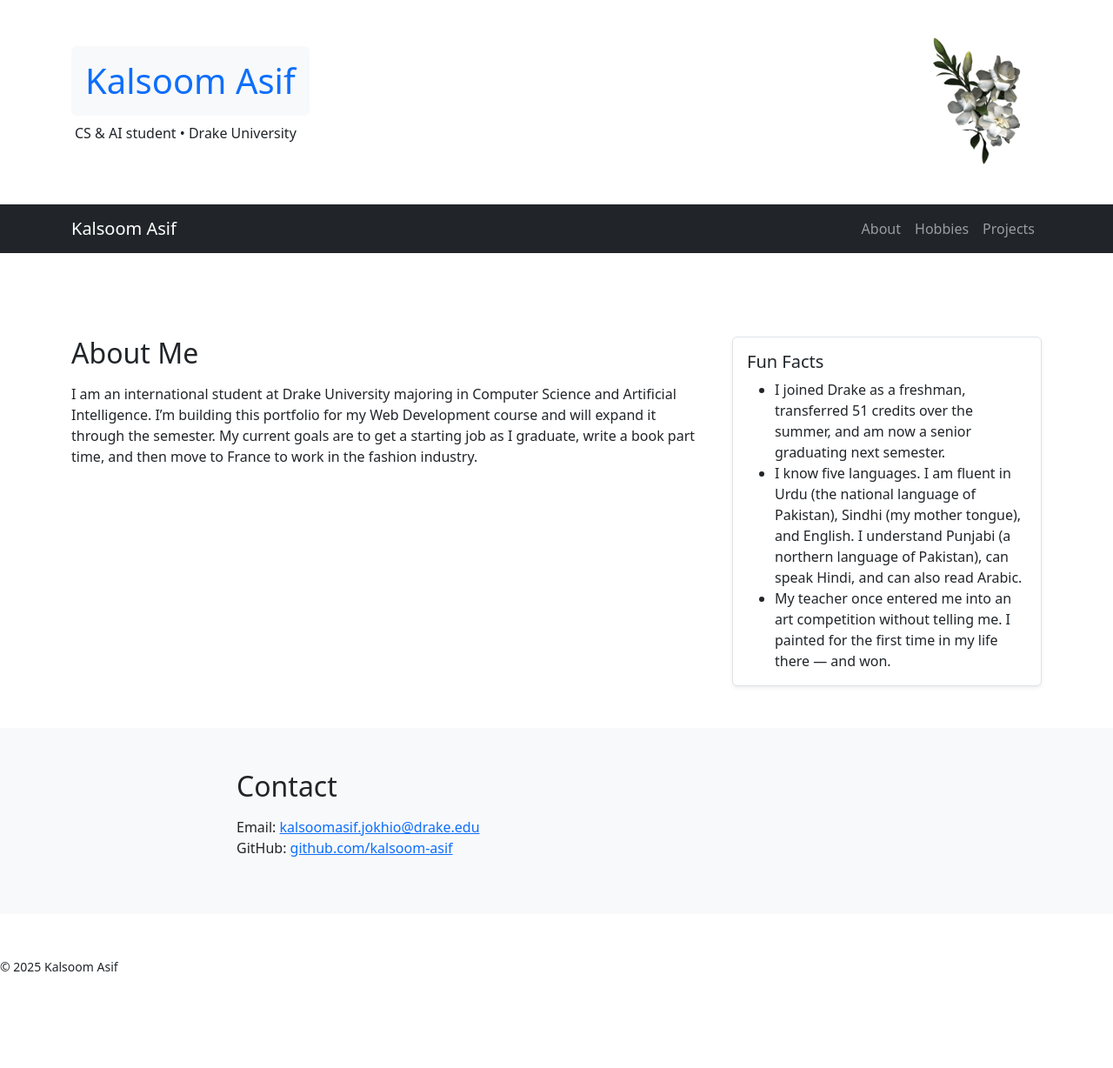
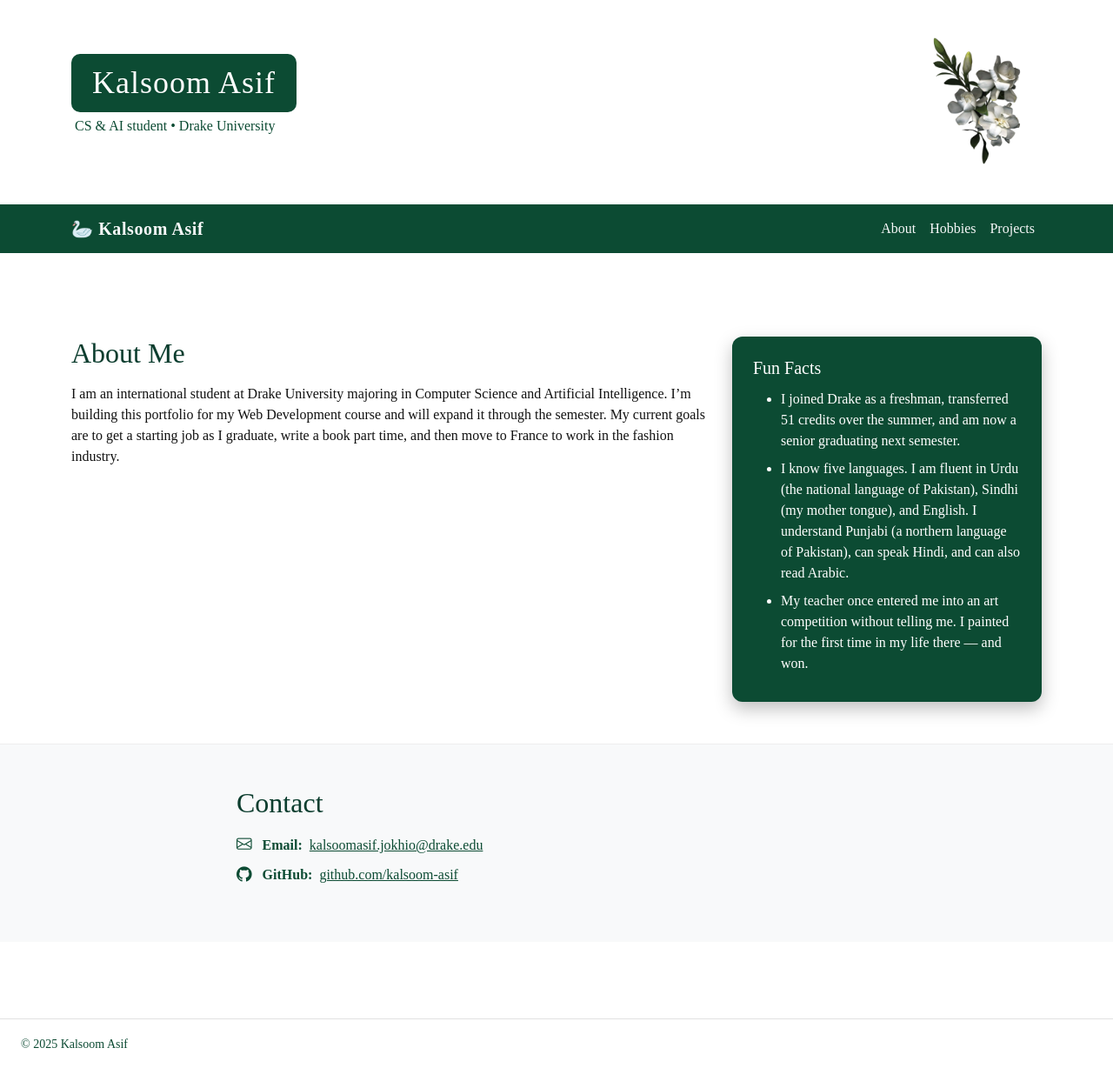
Before and after one commit to drake-full-stack/lab04-bootstrap-portfolio-2-0-kalsoom-asif, a plain HTML site: page index.html in a window 1280 px wide. Shown: the whole page at 87% size. Before the commit the page ends 1123 px from the top, so only its background shows below. Drawn offline with nearby package versions, Linux system fonts and the light colour scheme.

Commit message:
Finalized Bootstrap portfolio with custom green theme

```diff
--- a/index.html
+++ b/index.html
@@ -8,13 +8,18 @@
   href="https://cdn.jsdelivr.net/npm/bootstrap@5.3.0/dist/css/bootstrap.min.css"
   rel="stylesheet"
 />
+<link
+  rel="stylesheet"
+  href="https://cdn.jsdelivr.net/npm/bootstrap-icons@1.11.3/font/bootstrap-icons.css"
+/>
+<link rel="stylesheet" href="styles/main.css">
 
 </head>
 <body>
   <header>
   <div class="container py-4 d-flex justify-content-between align-items-center">
       <div>
-        <h1 class="text-primary bg-light p-3 rounded">Kalsoom Asif</h1>
+        <h1 class="hero-name">Kalsoom Asif</h1>
         <p class="ms-1">CS & AI student • Drake University</p>
       </div>
       <img src="assets/gardenia.png" alt="Gardenia flower" width="140" style="opacity: 1.0;">
@@ -22,7 +27,7 @@
 
 <nav class="navbar navbar-expand-lg navbar-dark bg-dark">
   <div class="container">
-    <a class="navbar-brand" href="index.html">Kalsoom Asif</a>
+    <a class="navbar-brand" href="index.html">🦢 Kalsoom Asif</a>
     <button
       class="navbar-toggler"
       type="button"
@@ -65,7 +70,7 @@
 
         <!-- Fun Facts in a card-style box -->
         <div class="col-lg-4 mt-4 mt-lg-0">
-          <div class="border rounded p-3 bg-white shadow-sm h-100">
+  <div class="fun-facts-card h-100">
     <h3 class="h5">Fun Facts</h3>
     <ul class="mb-0">
       <li>I joined Drake as a freshman, transferred 51 credits over the summer, and am now a senior graduating next semester.</li>
@@ -74,6 +79,7 @@
     </ul>
      </div>
    </div>
+
       </div>
     </div>
   </section>
@@ -85,12 +91,14 @@
       <div class="col-md-8">
         <h2 id="contact-heading" class="mb-3">Contact</h2>
         <ul class="list-unstyled">
-            <li>
-              Email:
+          <li class="mb-2">
+            <i class="bi bi-envelope me-2 contact-icon"></i>
+            <strong class="contact-label">Email:</strong>
             <a href="mailto:kalsoomasif.jokhio@drake.edu">kalsoomasif.jokhio@drake.edu</a>
           </li>
           <li>
-              GitHub:
+            <i class="bi bi-github me-2 contact-icon"></i>
+            <strong class="contact-label">GitHub:</strong>
             <a href="https://github.com/kalsoom-asif">github.com/kalsoom-asif</a>
           </li>
         </ul>
--- a/styles/main.css
+++ b/styles/main.css
@@ -0,0 +1,291 @@
+/* ===== Global theme + typography ===== */
+
+:root {
+  /* Make Bootstrap's primary color a rich green */
+  --bs-primary: #198754;
+  --bs-secondary: #0b3d2e;
+}
+
+/* Use Times New Roman */
+body {
+  font-family: "Times New Roman", Times, serif;
+  background-color: #ffffff;
+  color: #111111;
+}
+
+/* Headings a bit darker for contrast */
+h1, h2, h3, h4, h5, h6 {
+  color: #0b3d2e;
+}
+
+/* ===== Navbar styling (green + black) ===== */
+
+.navbar-dark.bg-dark {
+  background-color: #0b3d2e !important;
+}
+
+.navbar-brand {
+  font-weight: 600;
+  letter-spacing: 0.03em;
+}
+
+.navbar-brand,
+.navbar-dark .navbar-nav .nav-link {
+  color: #f8f9fa !important;
+}
+
+.navbar-dark .navbar-nav .nav-link:hover,
+.navbar-dark .navbar-nav .nav-link:focus,
+.navbar-dark .navbar-nav .nav-link.active {
+  color: #a5f0c4 !important;
+}
+
+
+header h1 {
+  border: 2px solid #198754;
+}
+
+/* -------- typography tweaks -------- */
+
+h1,
+h2 {
+  text-shadow: 0 1px 3px rgba(0, 0, 0, 0.05);
+}
+
+/* Slight letter spacing for name in the header */
+header h1 {
+  letter-spacing: 1px;
+}
+
+/* -------- Navbar link underline animation -------- */
+
+.nav-link {
+  position: relative;
+}
+
+.nav-link::after {
+  content: "";
+  position: absolute;
+  width: 0;
+  height: 2px;
+  left: 0;
+  bottom: -2px;
+  background: #0d6efd; /* Bootstrap blue */
+  transition: width 0.3s ease;
+}
+
+.nav-link:hover::after,
+.nav-link:focus::after,
+.nav-link.active::after {
+  width: 100%;
+}
+
+/* -------- Project cards styling -------- */
+
+.card {
+  border-radius: 12px;
+  transition: transform 0.25s ease, box-shadow 0.25s ease, background-color 0.25s ease;
+  box-shadow: 0 4px 10px rgba(0, 0, 0, 0.05);
+  cursor: default;
+}
+
+.card:hover {
+  transform: translateY(-8px) scale(1.02);
+  box-shadow: 0 18px 40px rgba(25, 135, 84, 0.25);
+  background-color: #f3fff8;
+}
+/* ===== Buttons ===== */
+
+.btn-primary {
+  background-color: #198754;
+  border-color: #198754;
+}
+
+.btn-primary:hover,
+.btn-primary:focus {
+  background-color: #146c43;
+  border-color: #146c43;
+}
+
+.btn-outline-primary {
+  color: #198754;
+  border-color: #198754;
+}
+
+.btn-outline-primary:hover,
+.btn-outline-primary:focus {
+  background-color: #198754;
+  color: #ffffff;
+}
+
+/* -------- Contact section -------- */
+
+#contact {
+  background: #f8f9fa;
+  border-top: 1px solid #eee;
+}
+
+/* -------- Footer spacing -------- */
+
+footer {
+  padding-top: 20px;
+  padding-bottom: 10px;
+  margin-top: 40px;
+}
+
+/* -------- Animation keyframes -------- */
+
+@keyframes fadeInUp {
+  to {
+    opacity: 1;
+    transform: translateY(0);
+  }
+}
+
+/* Fun Facts card special styling */
+.fun-facts-card {
+  background-color: var(--brand-green);
+  color: #ffffff;
+}
+
+.fun-facts-card .card-title {
+  color: #ffffff;
+  font-weight: 600;
+}
+
+.fun-facts-card li {
+  color: #ffffff;
+}
+
+.fun-facts-card a {
+  color: #e0ffe8;
+}
+
+.fun-facts-card:hover {
+  transform: translateY(-10px) scale(1.02);
+  box-shadow: 0 18px 40px rgba(0, 0, 0, 0.25);
+}
+
+/* === Color theme variables === */
+:root {
+  --brand-green: #0c4b33;
+  --brand-green-light: #f4faf7;
+}
+
+/* === Global font === */
+body {
+  font-family: "Times New Roman", Times, serif;
+  color: #111;
+  background-color: #ffffff;
+}
+
+/* === Hero name at the top === */
+.hero-name {
+  display: inline-block;
+  padding: 0.75rem 1.5rem;
+  background-color: var(--brand-green);
+  color: #ffffff;
+  border-radius: 10px;
+  border: none;
+  font-size: 2.25rem;
+  margin-bottom: 0.25rem;
+}
+
+/* Subheading under hero */
+header p {
+  color: var(--brand-green);
+  font-weight: 500;
+}
+
+/* === Navbar styling === */
+.navbar.bg-dark {
+  background-color: var(--brand-green) !important;
+}
+
+.navbar-brand {
+  font-weight: 700;
+}
+
+.navbar-nav .nav-link {
+  color: #ffffff;
+  position: relative;
+}
+
+.navbar-nav .nav-link::after {
+  content: "";
+  position: absolute;
+  left: 0;
+  bottom: -4px;
+  width: 0;
+  height: 2px;
+  background-color: #ffffff;
+  transition: width 0.2s ease;
+}
+
+.navbar-nav .nav-link:hover::after,
+.navbar-nav .nav-link:focus::after,
+.navbar-nav .nav-link.active::after {
+  width: 100%;
+}
+
+.navbar-nav .nav-link:hover,
+.navbar-nav .nav-link:focus,
+.navbar-nav .nav-link.active {
+  color: #ffffff;
+}
+
+.fun-facts-card {
+  background-color: var(--brand-green);
+  color: #ffffff;
+  border-radius: 12px;
+  padding: 1.5rem;
+  box-shadow: 0 8px 20px rgba(0, 0, 0, 0.25);
+  transition: transform 0.25s ease, box-shadow 0.25s ease;
+}
+
+.fun-facts-card h3,
+.fun-facts-card .h5 {
+  margin-bottom: 0.75rem;
+}
+
+.fun-facts-card ul li {
+  margin-bottom: 0.5rem;
+}
+
+.fun-facts-card:hover {
+  transform: translateY(-6px);
+  box-shadow: 0 18px 40px rgba(0, 0, 0, 0.35);
+}
+
+/* === Contact section === */
+#contact {
+  background-color: var(--brand-green-light);
+}
+
+.contact-label {
+  color: var(--brand-green);
+  font-weight: 600;
+  margin-right: 0.25rem;
+}
+
+.contact-icon {
+  color: var(--brand-green);
+  font-size: 1.1rem;
+}
+
+
+#contact a {
+  color: var(--brand-green);
+}
+
+#contact a:hover {
+  text-decoration: underline;
+}
+
+/* === Footer === */
+footer {
+  padding: 1rem 1.5rem;
+  border-top: 1px solid #e2e2e2;
+  color: var(--brand-green);
+  background-color: #ffffff;
+}
```
Also changed, not shown: projects.html (+1 -1 lines). Lines whose indentation alone changed are shown as unchanged.
